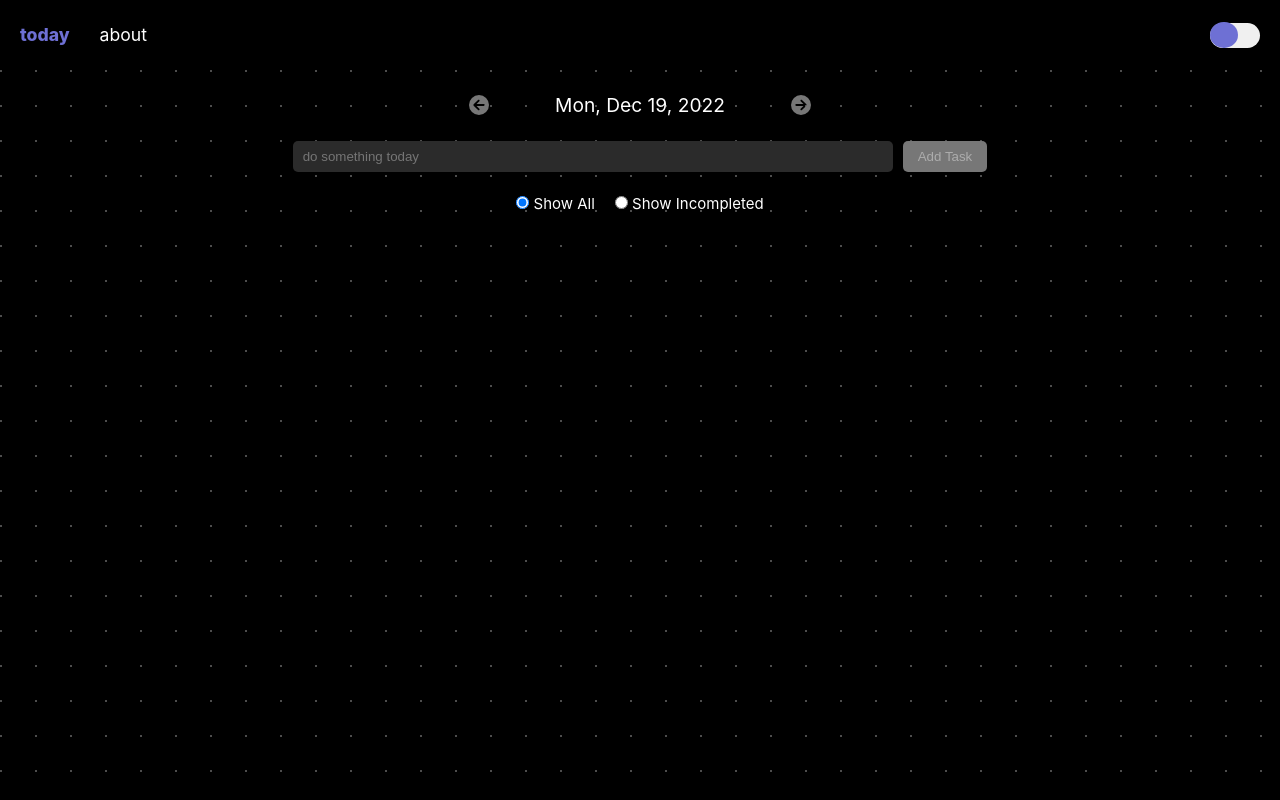
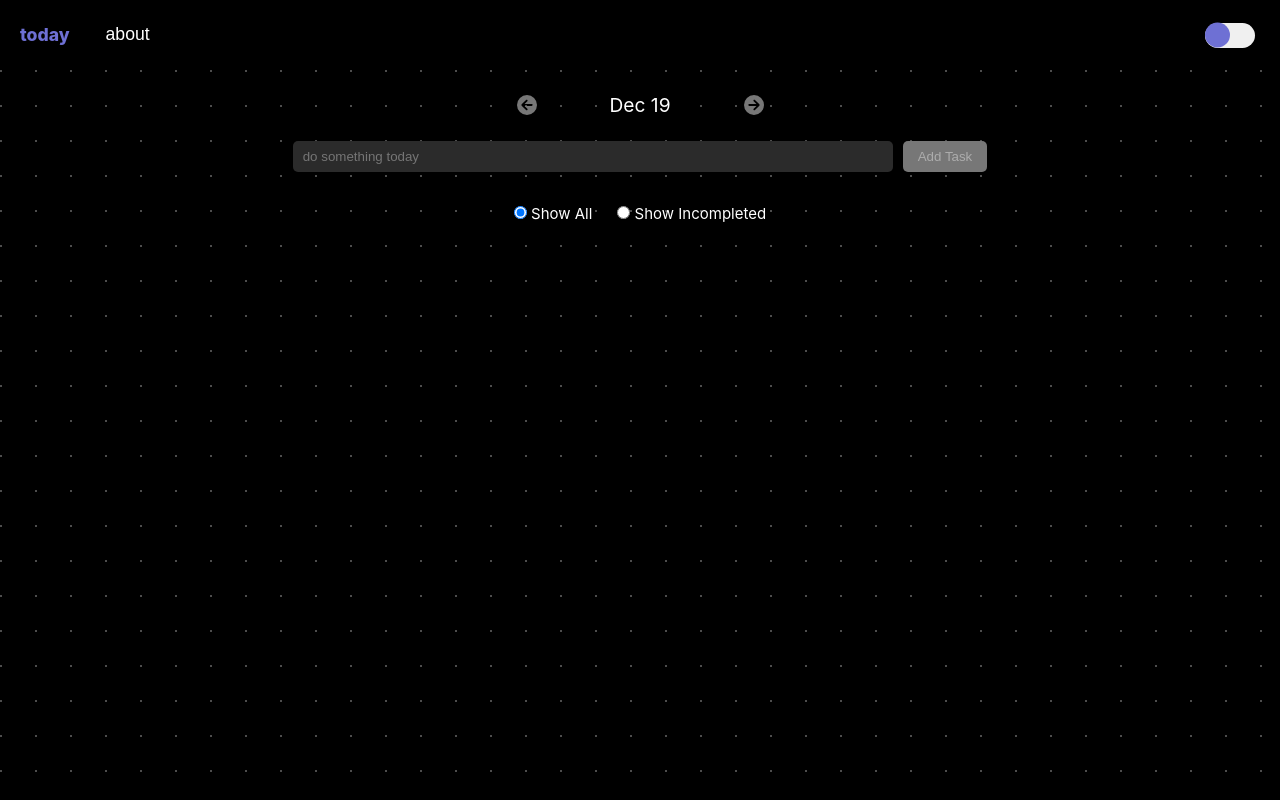
Before and after one commit to vanquiche/today-task, a Vue app: page / in a window 1280 px wide. Built offline with nearby package versions, Linux system fonts and the light colour scheme.

Commit message:
update semantics and accessibility

```diff
--- a/src/App.vue
+++ b/src/App.vue
@@ -76,8 +76,8 @@ onMounted(() => {
 
 <template>
   <ModalDialog />
-  <section
-    class="container"
+  <main
+    class="main"
     :class="[toggleTheme ? 'blackDotPattern' : 'whiteDotPattern']"
     :style="{ backgroundColor: theme.bgColor, color: theme.color }"
   >
@@ -89,11 +89,11 @@ onMounted(() => {
     />
     <TaskForm :selected-date="dateRange.selected()" />
     <TaskDisplay :tasks="selectedTasks" />
-  </section>
+  </main>
 </template>
 
 <style scoped>
-.container {
+.main {
   padding: 0;
   padding-bottom: 2rem;
   display: flex;
--- a/src/components/DateRange.vue
+++ b/src/components/DateRange.vue
@@ -34,28 +34,30 @@ const theme = inject<ThemeType>("theme");
 const displayDate = computed(() => {
   const now = dt.local();
   const date = now.startOf("week").plus({ days: props.selectedDate - 1 });
-  return date.toLocaleString(dt.DATE_MED_WITH_WEEKDAY);
+  return date.toLocaleString({ month: "short", day: "numeric" });
 });
 </script>
 
 <template>
-  <div class="wrapper">
+  <section id="date-range" class="wrapper">
     <button
       @click="props.decrementDate"
       :style="{ color: theme?.accentColor }"
       :disabled="disableBackBtn"
+      aria-label="navigate to previous date"
     >
       <font-awesome-icon icon="fa-solid fa-circle-arrow-left" size="xl" />
     </button>
-    <p>{{ displayDate }}</p>
+    <h1 class="date" aria-label="Selected Date">{{ displayDate }}</h1>
     <button
       @click="props.incrementDate"
       :style="{ color: theme?.accentColor }"
       :disabled="disableForwardBtn"
+      aria-label="navigate to next date"
     >
       <font-awesome-icon icon="fa-solid fa-circle-arrow-right" size="xl" />
     </button>
-  </div>
+  </section>
 </template>
 
 <style scoped>
@@ -69,9 +71,9 @@ button {
   cursor: pointer;
 }
 
-p {
+.date {
   font-size: 1.2rem;
-  width: 230px;
+  width: 135px;
   text-align: center;
 }
 </style>
--- a/src/components/HeaderBar.vue
+++ b/src/components/HeaderBar.vue
@@ -11,10 +11,12 @@ const props = withDefaults(
 
 <template>
   <header class="header" :style="{ backgroundColor: theme?.bgColor }">
-    <div class="btnContainer">
-      <h1 :style="{ color: theme?.accentColor }">today</h1>
-      <p>about</p>
-    </div>
+    <nav class="btnContainer">
+      <h1 id="logo" class="navItem logo" :style="{ color: theme?.accentColor }">
+        today
+      </h1>
+      <button id="info" class="navItem">about</button>
+    </nav>
     <SwitchBtn :on-change="props.onToggle" :state="toggleState" />
   </header>
 </template>
@@ -36,8 +38,10 @@ const props = withDefaults(
   font-size: 1.1rem;
 }
 
-h1 {
+.navItem {
   font-size: inherit;
+}
+.logo {
   font-weight: 800;
 }
 </style>
--- a/src/components/ModalDialog.vue
+++ b/src/components/ModalDialog.vue
@@ -15,7 +15,22 @@ function clickModal(e: Event) {
 
 <template>
   <div class="overlay" @click="modal.close" v-if="modal.state">
-    <div class="modal" @click="clickModal"></div>
+    <div
+      class="modal"
+      @click="clickModal"
+      role="modal"
+      aria-modal="true"
+      aria-labelledby="modal_label"
+      aria-describedby="modal_description"
+    >
+      <h1 id="modal_label">What is today?</h1>
+      <p id="modal_description">
+        Lorem ipsum dolor sit, amet consectetur adipisicing elit. Sunt delectus
+        aspernatur maxime ducimus quod eos totam, ab officiis perspiciatis
+        corporis! Illum nihil excepturi tempore, iusto consequatur voluptas
+        atque ad! Blanditiis?
+      </p>
+    </div>
   </div>
 </template>
 
--- a/src/components/OldTaskItem.vue
+++ b/src/components/OldTaskItem.vue
@@ -14,7 +14,7 @@ const props = withDefaults(
     <p :class="[props.taskItem.completed ? 'strikethrough' : undefined]">
       {{ props.taskItem.task }}
     </p>
-    <button @click="props.handleClick">
+    <button @click="props.handleClick" aria-label="move task to current day">
       <font-awesome-icon icon="fa-solid fa-angles-right" />
     </button>
   </div>
--- a/src/components/SwitchBtn.vue
+++ b/src/components/SwitchBtn.vue
@@ -11,31 +11,49 @@ const theme = inject<ThemeType>("theme");
 
 <template>
   <div
+    id="switch-wrapper"
     class="switchContainer"
+    @keyup.enter="props.onChange"
+    tabindex="0"
+  >
+    <div
+      id="switch-bg"
+      class="switchBg"
       :style="{
         backgroundColor: theme?.switchBgColor,
       }"
     >
       <span
+        id="switch-indicator"
         class="switch control"
         :class="[props.state ? 'left' : 'right']"
-      tabindex="0"
+        tabindex="-1"
       ></span>
       <input
         type="checkbox"
-      id="theme"
-      name="theme"
+        id="theme-select"
         class="switch hide"
         :class="[props.state ? 'left' : 'right']"
         :value="props.state"
         @change="props.onChange"
         tabindex="-1"
+        role="switch"
+        @aria-checked="props.state"
+        :aria-label="props.state ? 'dark theme' : 'light theme'"
       />
+    </div>
   </div>
 </template>
 
 <style scoped>
 .switchContainer {
+  padding: 5px;
+  border-radius: 5px;
+}
+input {
+  z-index: 10;
+}
+.switchBg {
   width: 50px;
   position: relative;
   height: 25px;
@@ -46,8 +64,8 @@ const theme = inject<ThemeType>("theme");
   position: absolute;
   top: 50%;
   transform: translateY(-50%);
-  height: 105%;
-  width: 55%;
+  height: 100%;
+  width: 50%;
   cursor: pointer;
 }
 
@@ -55,6 +73,8 @@ const theme = inject<ThemeType>("theme");
   background-color: rgb(110, 112, 212);
   border-radius: 50%;
   transition: left 100ms ease-out;
+  z-index: 20;
+  pointer-events: none;
 }
 
 .hide {
--- a/src/components/TaskDisplay.vue
+++ b/src/components/TaskDisplay.vue
@@ -48,6 +48,7 @@ function handleDragend() {
 </script>
 
 <template>
+  <section aria-label="tasks">
     <div class="radioContainer">
       <label for="all">
         <input type="radio" id="all" v-model="showAllTask" :value="true" />
@@ -93,9 +94,16 @@ function handleDragend() {
         />
       </li>
     </TransitionGroup>
+  </section>
 </template>
 
 <style scoped>
+section {
+  width: 100%;
+  display: flex;
+  flex-direction: column;
+  align-items: center;
+}
 .container {
   display: flex;
   flex-direction: column;
@@ -106,8 +114,9 @@ function handleDragend() {
 
 .radioContainer {
   display: flex;
-  gap: 20px;
-  width: fit-content;
+  gap: 25px;
+  justify-content: center;
+  padding: 10px 0;
 }
 
 .task {
--- a/src/components/TaskForm.vue
+++ b/src/components/TaskForm.vue
@@ -18,24 +18,33 @@ const disableInput = computed(() =>
 </script>
 
 <template>
-  <!-- <p>{{ darkTheme }}</p> -->
-  <form @submit.prevent="taskStore.addTask">
+  <form
+    id="task-form"
+    @submit.prevent="taskStore.addTask"
+    aria-label="Add new task"
+  >
     <input
       type="text"
+      id="newTaskInput"
       :style="{
         backgroundColor: theme?.inputBgColor,
         color: theme?.color,
       }"
-      id="task"
-      name="task"
       v-model="taskStore.newTask"
       :placeholder="disableInput ? '...' : 'do something today'"
       autocomplete="off"
       maxlength="85"
       :disabled="disableInput"
+      aria-label="Add new task"
       required
     />
-    <button :disabled="taskStore.newTask ? false : true">Add Task</button>
+    <button
+      id="task-submit-btn"
+      name="task-submit-btn"
+      :disabled="taskStore.newTask ? false : true"
+    >
+      Add Task
+    </button>
   </form>
 </template>
 
--- a/src/components/TaskItem.vue
+++ b/src/components/TaskItem.vue
@@ -33,6 +33,7 @@ function handleEditSumbit(id: string) {
   <button
     @click="() => taskStore.toggleComplete(props.task.id)"
     class="completeBtn"
+    :aria-label="props.task.completed ? 'task complete' : 'task incomplete'"
   >
     <font-awesome-icon
       v-if="props.task.completed"
@@ -43,16 +44,20 @@ function handleEditSumbit(id: string) {
   </button>
   <div class="taskContainer">
     <form
+      id="editTaskForm"
+      aria-label="Edit task"
       v-if="canEdit"
       @submit.prevent="() => handleEditSumbit(props.task.id)"
     >
       <input
+        id="editTaskInput"
         ref="edit"
         type="text"
         @input="taskStore.inputEditTask"
         :value="props.task.task"
         :disabled="!canEdit"
         :onblur="handleBlur"
+        autocomplete="off"
         maxlength="85"
       />
     </form>
@@ -60,13 +65,28 @@ function handleEditSumbit(id: string) {
       {{ props.task.task }}
     </p>
   </div>
-  <button v-if="!canEdit" @click="handleEditClick" class="controlBtn">
+  <button
+    v-if="!canEdit"
+    @click="handleEditClick"
+    class="controlBtn"
+    aria-label="edit task"
+  >
     <font-awesome-icon class="btn" icon="fa-solid fa-edit" />
   </button>
-  <button v-else type="reset" @click="handleBlur" class="controlBtn">
+  <button
+    v-else
+    type="reset"
+    @click="handleBlur"
+    class="controlBtn"
+    aria-label="reset edit"
+  >
     <font-awesome-icon class="btn" icon="fa-solid fa-rotate-left" />
   </button>
-  <button @click="() => taskStore.deleteTask(task)" class="controlBtn">
+  <button
+    @click="() => taskStore.deleteTask(task)"
+    class="controlBtn"
+    aria-label="delete task"
+  >
     <font-awesome-icon class="btn" icon="fa-solid fa-xmark" size="lg" />
   </button>
 </template>
```
Lines whose indentation alone changed are shown as unchanged.
